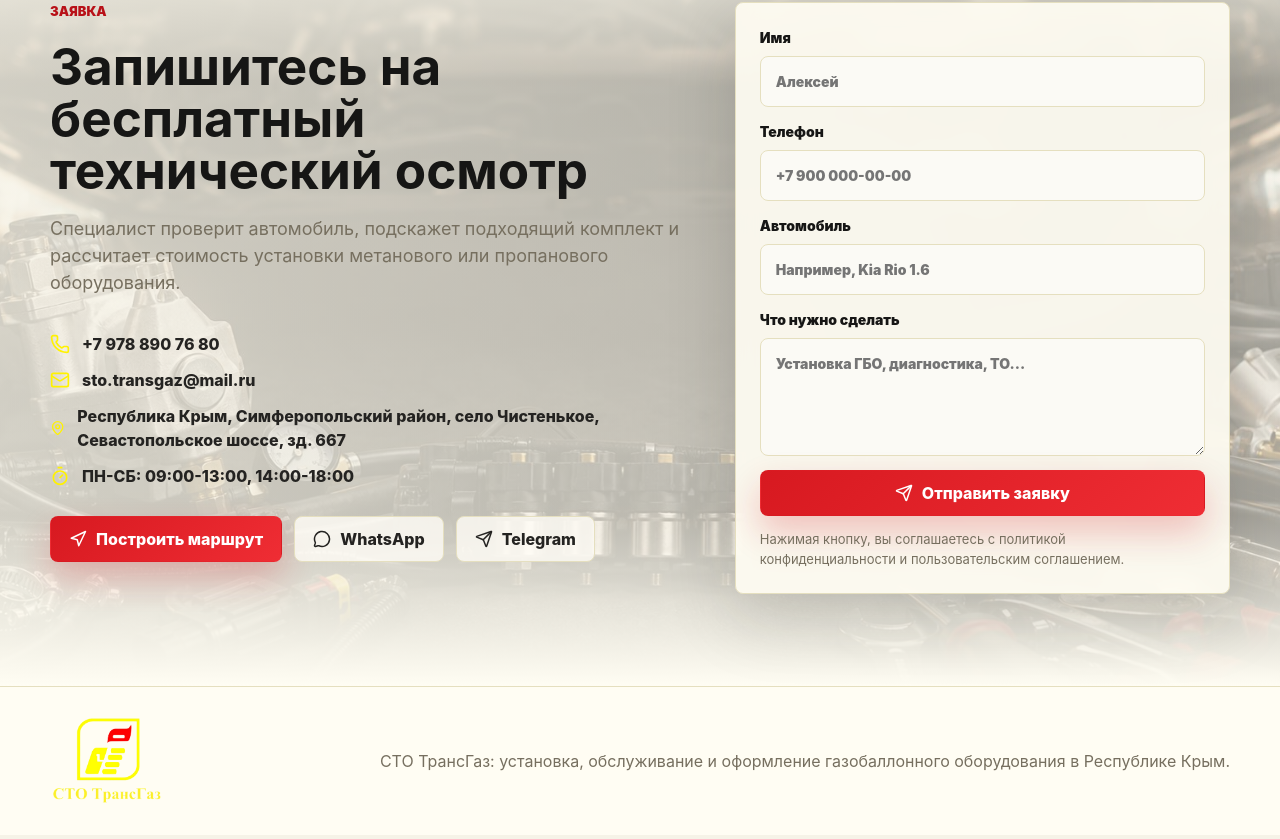
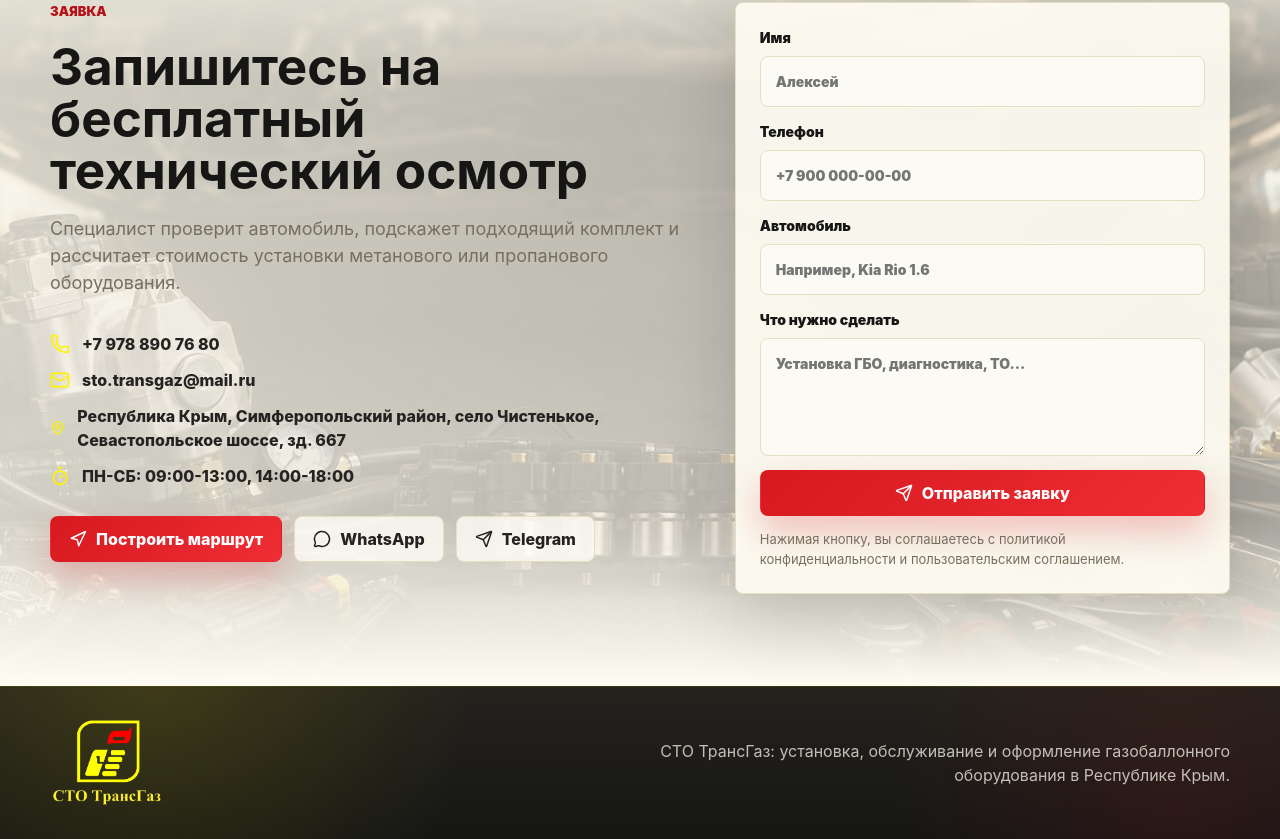
Before and after one commit to Aleks-man/ugtransgas, a React (Vite) app in the folder frontend/: page / in a window 1280 px wide. Shown: the part 7419-8258 px from the top of the page. Built offline with nearby package versions, Linux system fonts and the light colour scheme.

Commit message:
style: improve footer contrast

```diff
--- a/frontend/src/styles/index.css
+++ b/frontend/src/styles/index.css
@@ -1249,9 +1249,12 @@ h3 {
 }
 
 .footer {
-  border-top: 1px solid var(--line);
-  background: var(--paper);
-  padding: 24px 0;
+  border-top: 1px solid rgba(255, 242, 0, 0.16);
+  background:
+    radial-gradient(circle at 12% 0%, rgba(255, 242, 0, 0.12), transparent 28%),
+    radial-gradient(circle at 92% 80%, rgba(215, 25, 32, 0.1), transparent 24%),
+    linear-gradient(180deg, #24221d 0%, #161615 100%);
+  padding: 26px 0;
 }
 
 .footer__inner {
@@ -1262,7 +1265,17 @@ h3 {
 }
 
 .footer p {
-  color: var(--muted);
+  max-width: 620px;
+  color: rgba(255, 253, 243, 0.72);
+  text-align: right;
+}
+
+.footer .logo__text strong {
+  color: var(--paper);
+}
+
+.footer .logo__text span {
+  color: rgba(255, 253, 243, 0.66);
 }
 
 @media (max-width: 1040px) {
```
